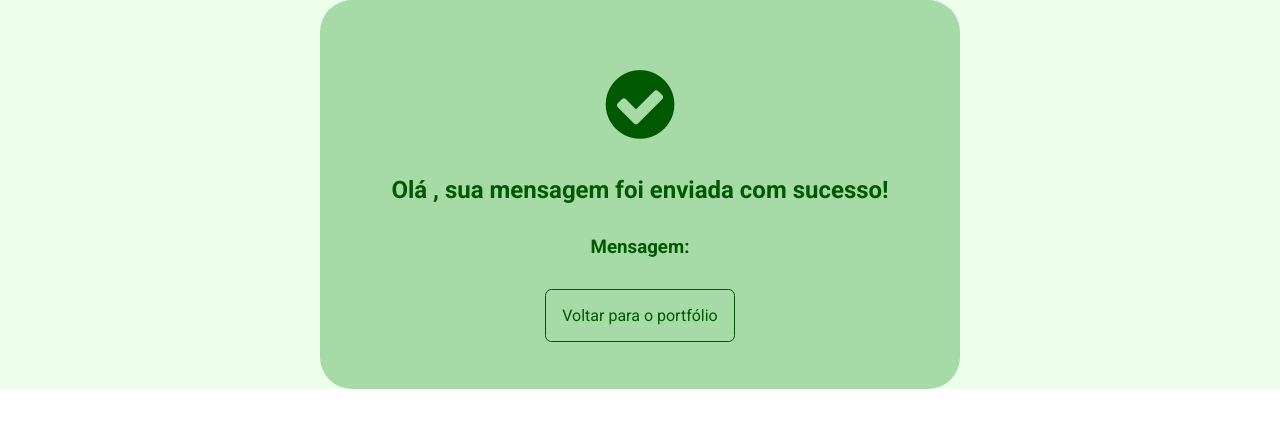
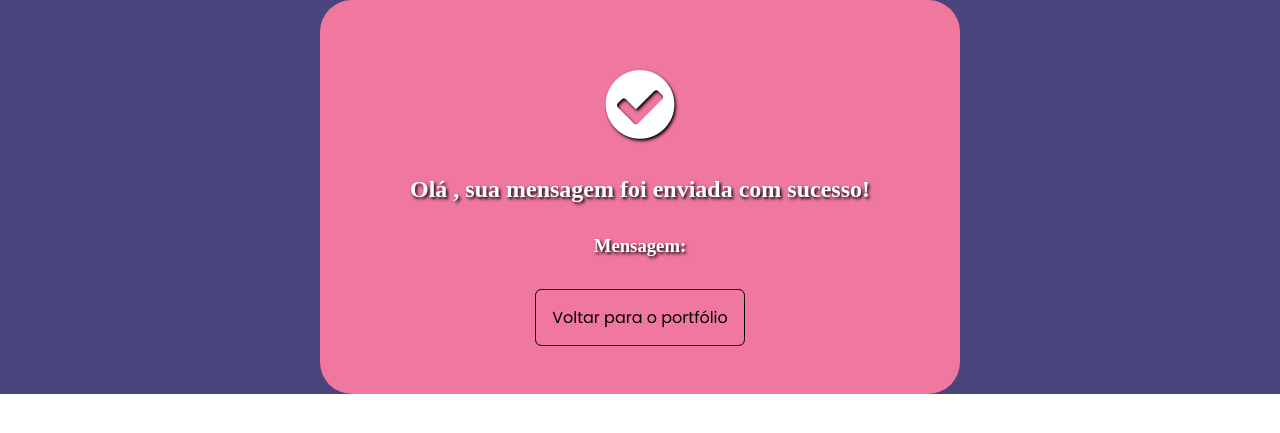
Before and after one commit to lucasmbrute2/portfolio, a Flask app: template templates/send.html in a window 1280 px wide. Shown: the top 433 px of the page. Run offline with Flask 2, Linux system fonts and the light colour scheme; the template is opened without the code that fills it, so the values that code supplies are empty; some web fonts are replaced.

Commit message:
Finalização CSS portfolio

```diff
--- /dev/null
+++ b/static/css/send.css
@@ -0,0 +1,62 @@
+/* Página Send */
+@import url('https://fonts.googleapis.com/css2?family=Poppins:ital,wght@0,100;0,200;0,300;0,400;0,500;1,100;1,200;1,300;1,400;1,500&display=swap');
+
+*{
+    margin: 0;
+    padding: 0;
+    border: 0;
+}
+
+section#success{
+    display: flex;
+    justify-content: center;
+    align-items: center;
+    height: 100%;
+    background-color: #49447c;
+
+}
+
+section#success div#card{
+    background-color: #f0789e;
+    text-align: center;
+    padding: 4rem;
+    border-radius: 2rem;
+    color: #fff;
+    width: 40%;
+    text-shadow: .1em .1em .2em black;
+
+}
+
+section#success div#card h1{
+    margin: 2rem 0rem;
+}
+
+section#success div#card i{
+    font-size: 5rem;
+}
+
+section#success div#card h3{
+    margin-bottom: 2rem;
+}
+
+section#success div#card p{
+    margin-bottom: 3rem;
+    width: 100%;
+    word-break: break-word;
+}
+
+section#success div#card a{
+    text-decoration: none;
+    padding: 1rem;
+    border: 1px solid black;
+    color:black;
+    border-radius: .4rem;
+    transition: all .4s ease-out;
+    font-family: 'Poppins', sans-serif;
+    text-shadow: none
+}
+
+section#success div#card a:hover{
+    background-color: #49447c;
+    color: #fff
+}
--- a/static/css/style.css
+++ b/static/css/style.css
@@ -8,6 +8,7 @@
 *{
     margin: 0;
     padding: 0;
+    border: 0;
     font-family: 'Roboto', sans-serif;
 
 
@@ -29,8 +30,8 @@ nav{
     width: 100%;
     background-color: black;
     opacity: 0.8;
-
-
+    display: flex;
+    justify-content: center;
 }
 
 
@@ -39,8 +40,8 @@ nav ul{
     list-style: none;
     display: flex;
     justify-content: space-between;
-    width: 40%;
-    margin-left: 36rem;
+    width: 30%;
+
 }
 
 nav ul li{
@@ -130,7 +131,7 @@ section#sobre-mim{
     display: flex;
     justify-content: center;
     align-items: center;
-
+    width: 100%;
 
 
     background-image: linear-gradient(#2a2565,#f0789e);
@@ -178,16 +179,6 @@ section#projetos div{
 
 }
 
-section#projetos div img{
-
-    /*Essas duas linhas abaixo, alinham o elemento (tag) centralmente */
-    display: block;
-    margin: auto;
-
-
-    width: 250px;
-    margin-top: 2rem;
-}
 
 
 section#projetos div h2{
--- a/templates/send.html
+++ b/templates/send.html
@@ -4,7 +4,7 @@
    <meta charset="UTF-8">
    <meta http-equiv="X-UA-Compatible" content="IE=edge">
    <meta name="viewport" content="width=device-width, initial-scale=1.0">
-   <link rel="stylesheet" href="../static/css/style.css">
+   <link rel="stylesheet" href="../static/css/send.css">
    <link rel="stylesheet" href="https://stackpath.bootstrapcdn.com/font-awesome/4.7.0/css/font-awesome.min.css">
    <title>Portfólio | Send</title>
 </head>
@@ -22,11 +22,11 @@
 
    <!--Script para voltar automáticamente para a tela principal-->
 
-   <script>
+   <!-- <script>
       setTimeout(() => { // Função que cria um timer de espera
          window.location.href = '/' // manda para a rota '/'
       }, 10000) // espera 10.000 milisegundos (10seg) pra ir pra rota
-   </script>
+   </script> -->
 
 </body>
 </html>
```
Also changed, not shown: templates/index.html (+4 -5 lines).
